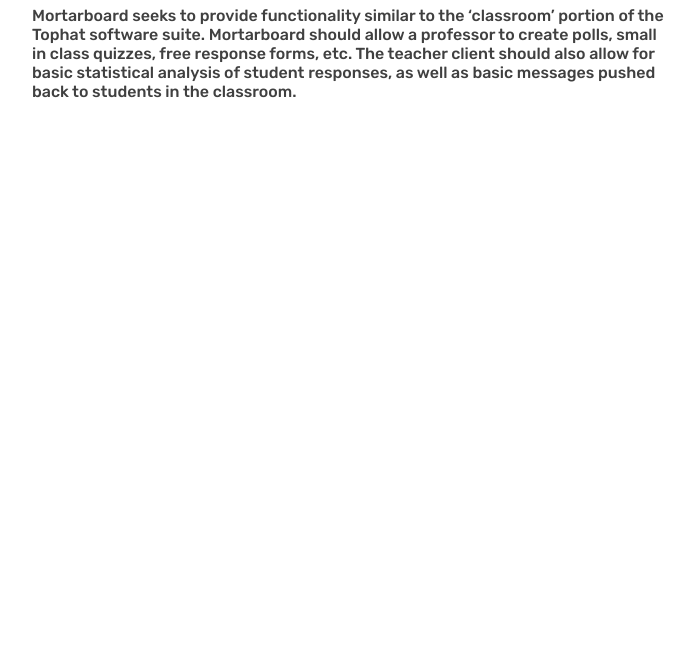
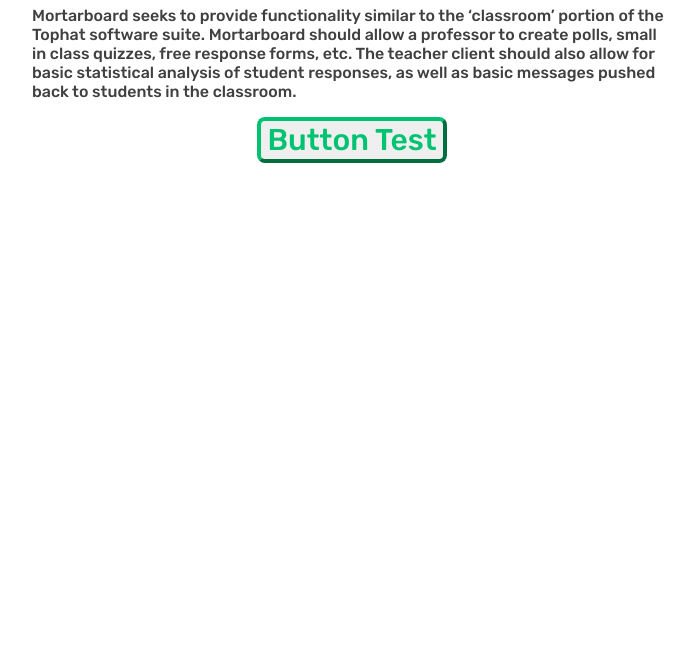
Before and after one commit to s527356/Mortarboard, a plain HTML site: page index.html in a window 1280 px wide. Shown: the part 155-800 px from the top of the page, without its empty margins (288-983 px from the left). Drawn offline with Linux system fonts and the light colour scheme.

Commit message:
Add test button and css

```diff
--- a/index.html
+++ b/index.html
@@ -9,5 +9,6 @@
 <body>
 	<h1>Mortarboard</h1>
 	<p>Mortarboard seeks to provide functionality similar to the ‘classroom’ portion of the Tophat software suite.  Mortarboard should allow a professor to create polls, small in class quizzes, free response forms, etc. The teacher client should also allow for basic statistical analysis of student responses, as well as basic messages pushed back to students in the classroom.</p>
+	<button>Button Test</button>
 </body>
 </html>
--- a/main.css
+++ b/main.css
@@ -14,3 +14,21 @@
 h1 {
 	text-align: center;
 }
+
+button {
+	font-family: 'Rubik', sans-serif;
+	font-weight: 500;
+	font-size: 30px;
+	border-color: #00C371;
+	border-width: 4px;
+	border-radius: 8px;
+	color: #00C371;
+	display: block;
+	margin: auto;
+	transition: 0.3s;
+}
+
+button:hover {
+	background-color: #00C371;
+	color: #ffffff;
+}
```
